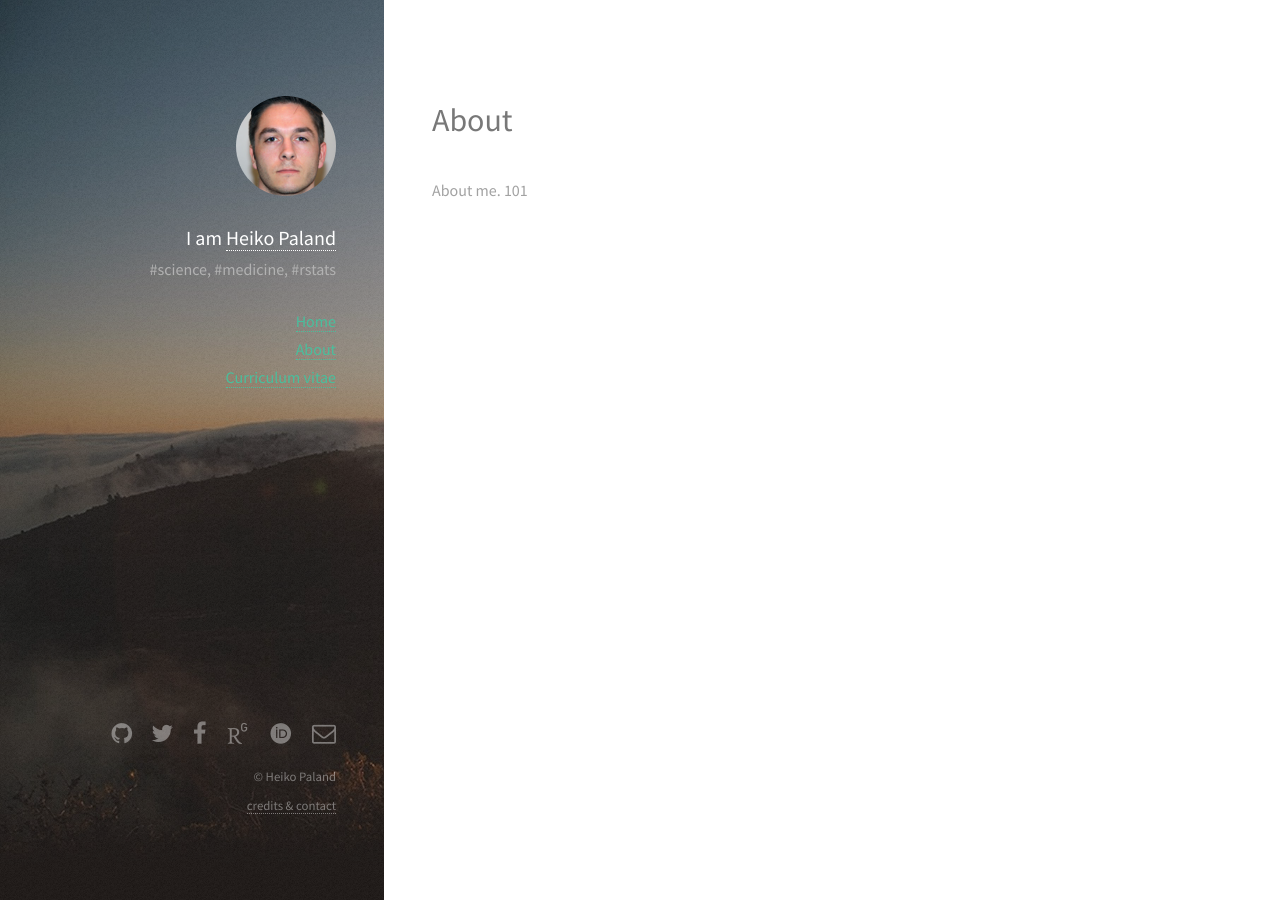
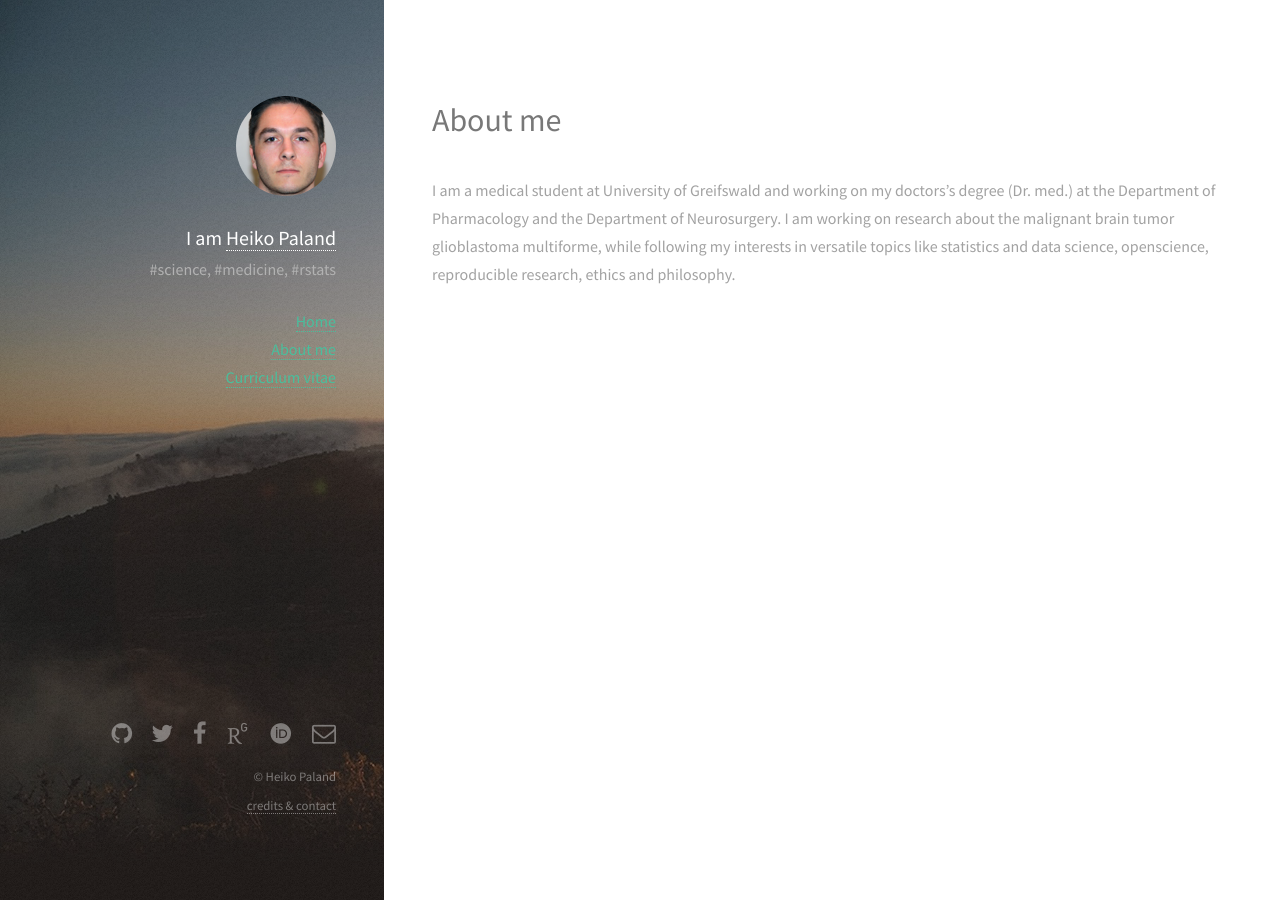
Before and after one commit to old-jekyll-templates/Strata-Jekyll-Theme, a Jekyll site: the page built from about.md, in a window 1280 px wide. Built offline with Jekyll 4.4.1, drawn with Linux system fonts in a browser that asks for light colours; some web fonts are replaced.

Commit message:
Update about.md

```diff
--- a/about.md
+++ b/about.md
@@ -1,7 +1,6 @@
 ---
 layout: page
-title: About
+title: About me
 ---
 
-About me.
-101
+I am a medical student at University of Greifswald and working on my doctors's degree (Dr. med.) at the Department of Pharmacology and the Department of Neurosurgery.  I am working on research about the malignant brain tumor glioblastoma multiforme, while following my interests in versatile topics like statistics and data science, openscience, reproducible research, ethics and philosophy.
```
